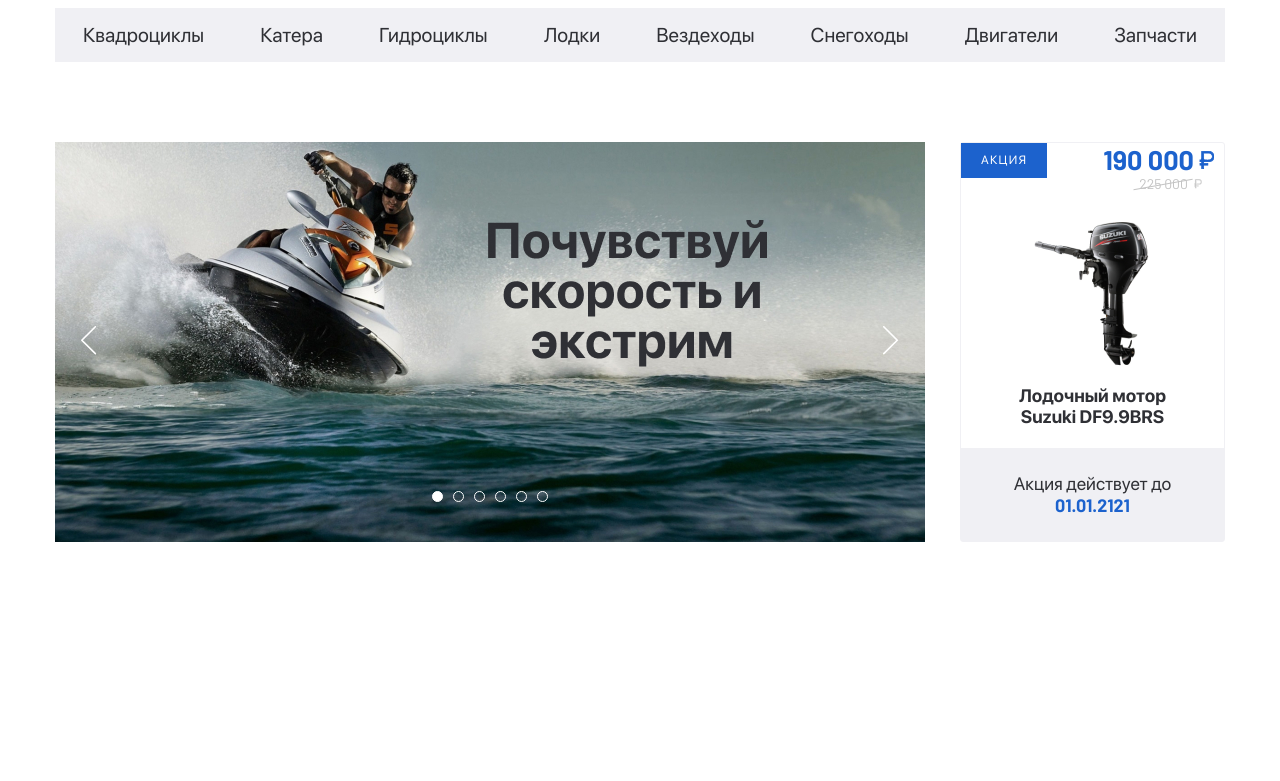
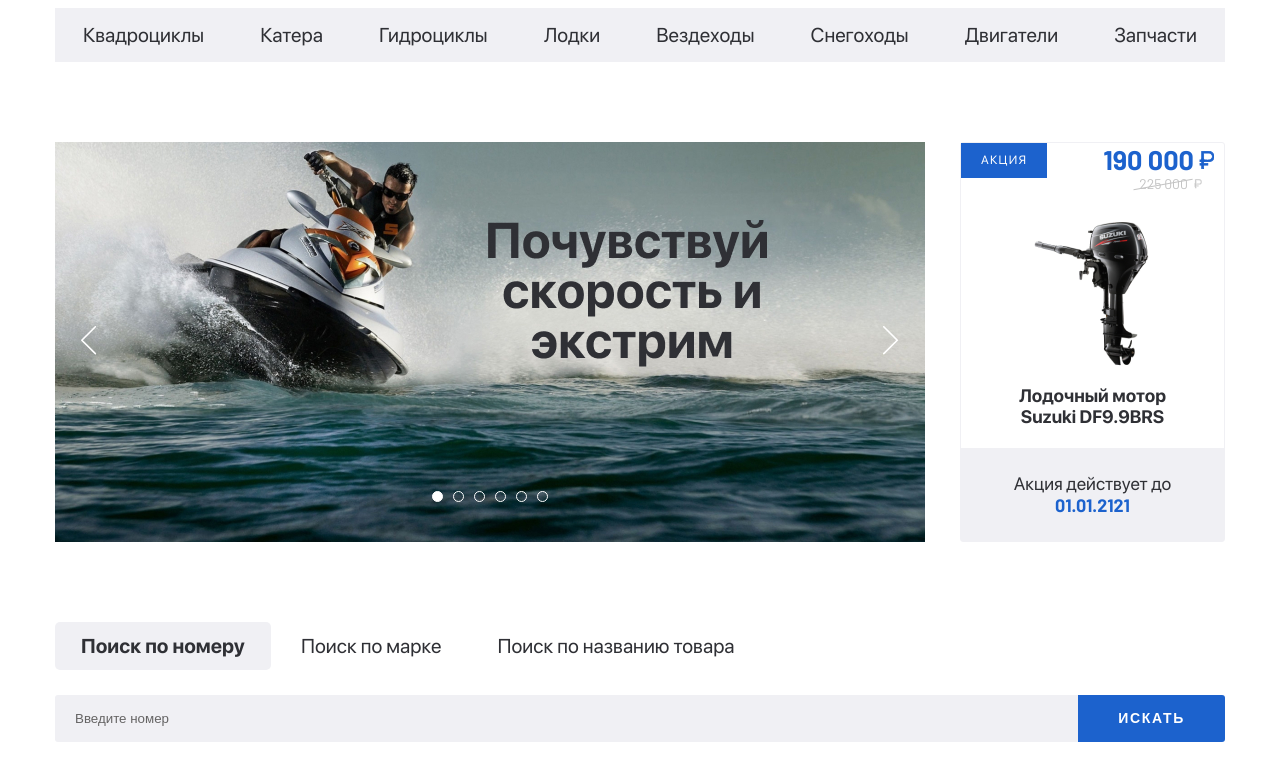
Before and after one commit to ramatov-zulfikor/drive-moto, a plain HTML site: page index.html in a window 1280 px wide. Shown: the part 123-904 px from the top of the page. Before the commit the page ends 800 px from the top, so only its background shows below. Drawn offline with nearby package versions, Linux system fonts and the light colour scheme.

Commit message:
tabs and search pane;

```diff
--- a/index.html
+++ b/index.html
@@ -162,6 +162,44 @@
          </div>
          <!-- /.hero -->
 
+         <div class="search">
+            <div class="container">
+               <div class="search__inner">
+
+                  <div class="search__tabs tabs">
+                     <a class="tabs__item tabs__item--active" href="#tab-1">Поиск по номеру</a>
+                     <a class="tabs__item" href="#tab-2">Поиск по марке</a>
+                     <a class="tabs__item" href="#tab-3">Поиск по названию товара</a>
+                  </div>
+
+                  <div class="search__tabs-content tabs-content">
+                     <div class="tabs-content__item tabs-content__item--active" id="tab-1">
+                        <form class="tabs-content__form tabs-form" action="#">
+                           <input class="tabs-form__input" type="search" name="search" placeholder="Введите номер">
+                           <button class="tabs-form__btn btn-reset" type="submit">Искать</button>
+                        </form>
+                     </div>
+                     <div class="tabs-content__item" id="tab-2">
+                        <form class="tabs-content__form tabs-form" action="#">
+                           <input class="tabs-form__input" type="search" name="search" placeholder="Введите марку">
+                           <button class="tabs-form__btn btn-reset" type="submit">Искать</button>
+                        </form>
+                     </div>
+                     <div class="tabs-content__item" id="tab-3">
+                        <form class="tabs-content__form tabs-form" action="#">
+                           <input class="tabs-form__input" type="search" name="search" placeholder="Введите название товара">
+                           <button class="tabs-form__btn btn-reset" type="submit">Искать</button>
+                        </form>
+                     </div>
+                  </div>
+
+               </div>
+               <!-- /.search__inner -->
+            </div>
+            <!-- /.container -->
+         </div>
+         <!-- /.search -->
+
       </main>
       <!-- /.main -->
 
--- a/js/script.js
+++ b/js/script.js
@@ -1,4 +1,5 @@
 $(document).ready(function () {
+
    $('.hero__slider').slick({
       dots: true,
       // autoplay: true,
@@ -6,4 +7,15 @@ $(document).ready(function () {
       nextArrow: '<button type="button" class="slider__btn slider__next btn-reset"><img src="images/icons/arrow-next.svg" alt=""></button>',
       arrows: true
    });
+
+   $('.tabs__item').click(function(e) {
+      e.preventDefault();
+
+      $('.tabs__item').removeClass('tabs__item--active')
+      $('.tabs-content__item').removeClass('tabs-content__item--active')
+
+      $(this).addClass('tabs__item--active')
+      $($(this).attr('href')).addClass('tabs-content__item--active')
+   })
+
 });
--- a/scss/components/_hero.scss
+++ b/scss/components/_hero.scss
@@ -5,7 +5,7 @@
    &__inner {
       display: flex;
       justify-content: space-between;
-      margin-top: 80px;
+      margin: 80px 0;
    }
 
    // .hero__slider
--- /dev/null
+++ b/scss/components/_search.scss
@@ -0,0 +1,80 @@
+.search {
+
+   // .search__inner
+
+   &__inner { margin-bottom: 80px; }
+
+   // .search__tabs
+
+   &__tabs { margin-bottom: 25px; }
+
+   // .search__tabs-content
+
+   &__tabs-content {}
+}
+
+.tabs {
+
+   // .tabs__item
+
+   &__item {
+      display: inline-block;
+      padding: 12px 26px;
+
+      // .tabs__item--active
+
+      &--active {
+         font-weight: 700;
+         border-radius: 5px;
+         background-color: var(--base-color);
+      }
+   }
+}
+
+.tabs-content {
+
+   // .tabs-content__item
+
+   &__item {
+      display: none;
+      // .tabs-content__item--active
+
+      &--active { display: block; }
+   }
+
+   // .tabs-content__form
+
+   &__form {}
+}
+
+.tabs-form {
+   display: flex;
+
+   // .tabs-form__input
+
+   &__input {
+      padding: 15px 20px;
+      width: 100%;
+      border: none;
+      border-top-left-radius: 3px;
+      border-bottom-left-radius: 3px;
+      background-color: var(--base-color);
+
+      &::placeholder { color: #656464; }
+   }
+
+   // .tabs-form__btn
+
+   &__btn {
+      font-weight: 700;
+      font-size: 14px;
+      line-height: 17px;
+      letter-spacing: 0.12em;
+      text-transform: uppercase;
+      padding: 15px 40px;
+      border-top-right-radius: 3px;
+      border-bottom-right-radius: 3px;
+      color: var(--white-color);
+      background-color: var(--accent-color);
+   }
+}
--- a/scss/main.scss
+++ b/scss/main.scss
@@ -9,4 +9,5 @@
 
 @import './components/header';
 @import './components/hero';
+@import './components/search';
 @import './components/footer';
```
Also changed, not shown: css/main.css.
